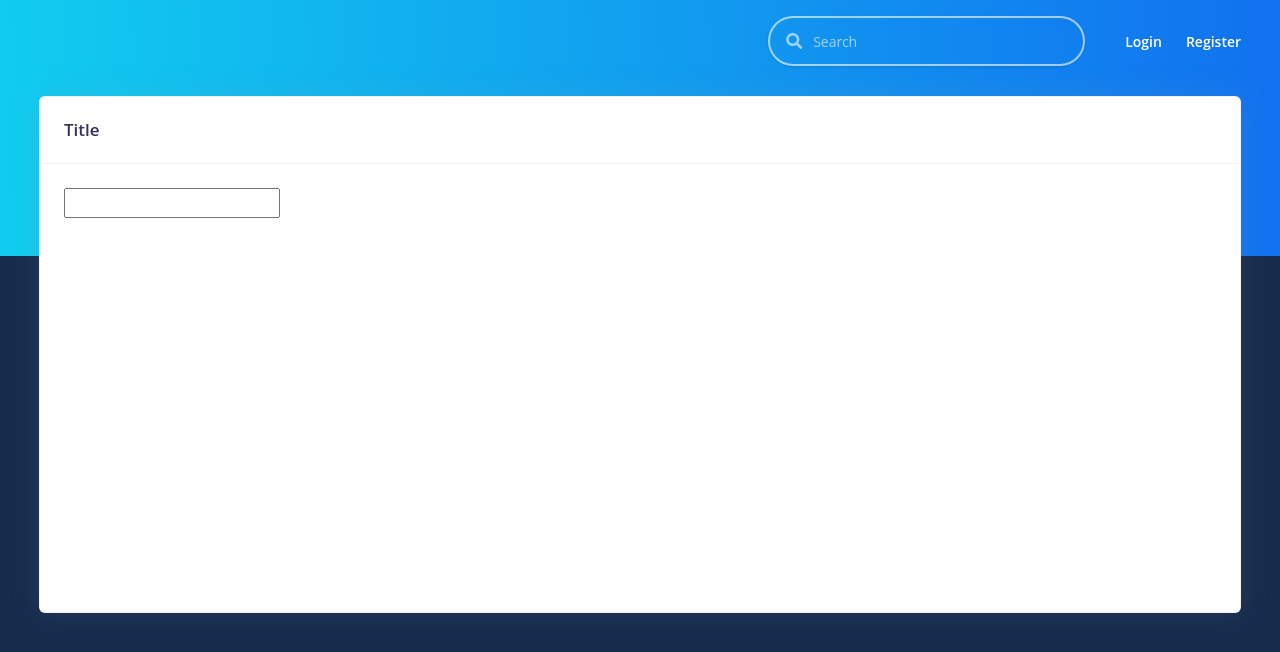
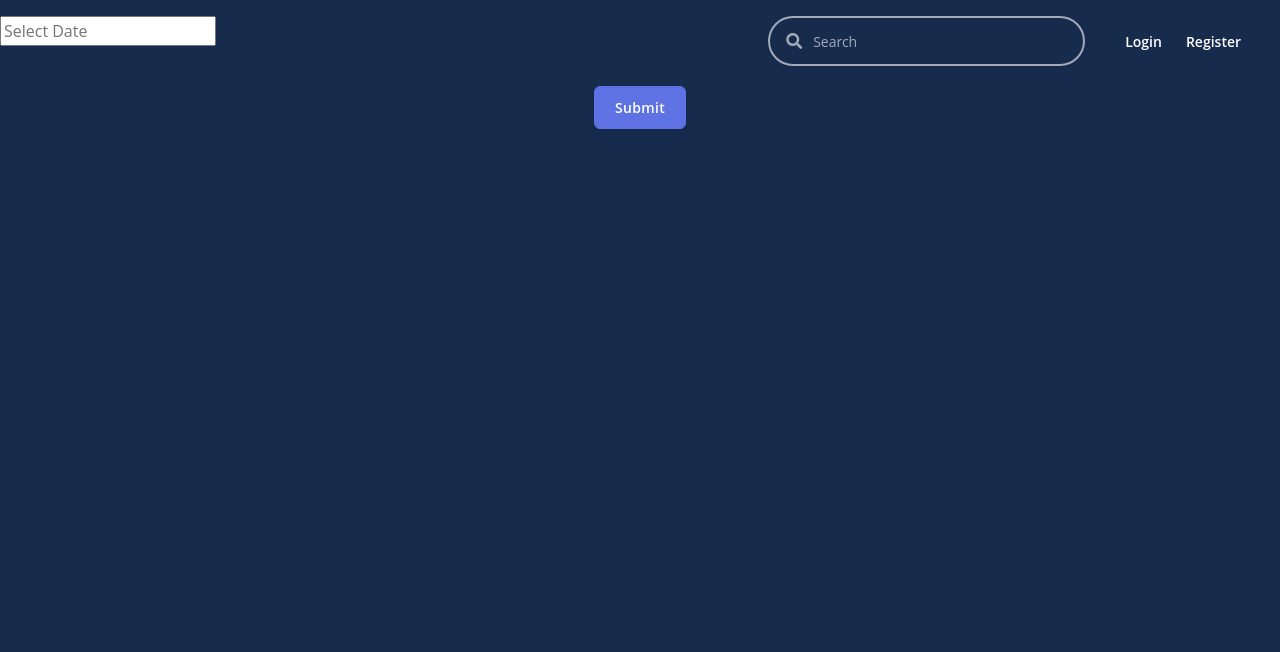
Before and after one commit to randularsw/iRYDE, a React (Create React App) app in the folder web/: page /booking/1 in a window 1280 px wide. Shown: the top 652 px of the page. Built offline with nearby package versions, Linux system fonts and the light colour scheme.

Commit message:
started to create booking form

```diff
--- a/web/src/components/booking/serviceProviderBooking.jsx
+++ b/web/src/components/booking/serviceProviderBooking.jsx
@@ -20,38 +20,79 @@ import { addDays, subDays } from "date-fns";
 
 const ServiceProviderBooking = () => {
   const [startDate, setStartDate] = useState(null);
+  const [available, setAvailable] = useState(false);
+  const times = ["8.00 AM", "10.00 AM", "2.00 PM"];
+
+  const onChange = (date) => {
+    setStartDate(date);
+    const a = true;
+    setAvailable(a);
+  };
+
   console.log(startDate);
   return (
-    <>
-      <Header />
-      <Container className=" mt--9" fluid>
-        {/* Table */}
-        <Row>
-          <div className=" col">
-            <Card className=" shadow">
-              <CardHeader className=" bg-transparent">
-                <h3 className=" mb-0">Title</h3>
-              </CardHeader>
-              <CardBody>
-                <div style={{ minHeight: 400 }}>
+
+    <div >
     {/* Page Content */}
+
+    <Form role="form" >
+      <FormGroup className="mb-3">
+        <InputGroup className="input-group-alternative">
+
+        </InputGroup>
+
+      </FormGroup>
+
+      <FormGroup className="mb-3">
         <DatePicker
         selected={startDate}
-                    onChange={(date) => setStartDate(date)}
+        onChange={onChange}
         minDate={new Date()}
         excludeDates={[
           subDays(new Date(), -9),
           subDays(new Date(), -5),
         ]}
         showDisabledMonthNavigation
+        placeholderText="Select Date"
       />
+      </FormGroup>
+      <FormGroup className="mb-3">
+
+      </FormGroup>
+      <div className="text-center">
+        <Button className="my-4" color="primary" type="submit" >
+          Submit
+        </Button>
       </div>
-              </CardBody>
-            </Card>
+    </Form>
+
+    <Row>
+
+    </Row>
+    <Row>
+      {available === true ? (
+        <div
+          className="btn-group"
+          role="group"
+          aria-label="Basic example"
+        >
+          <div>
+            <Row className="m-2">
+              <p>Available Times</p>
+            </Row>
+            <Row className="m-1">
+              {times.map((t) => (
+                <Button key={t}>{t}</Button>
+              ))}
+            </Row>
           </div>
+        </div>
+      ) : (
+        console.log("false")
+      )}
     </Row>
-      </Container>
-    </>
+  </div>
+
   );
 };
 
--- a/web/src/components/booking/serviceProviderDetails.jsx
+++ b/web/src/components/booking/serviceProviderDetails.jsx
@@ -6,6 +6,14 @@ import {
   CardBody,
   Container,
   Button,
+  FormGroup,
+  Form,
+  Input,
+  InputGroupAddon,
+  InputGroupText,
+  InputGroup,
+  Modal,
+  Col,
   UncontrolledCollapse,
 } from "reactstrap";
 import Header from "../shared/header";
@@ -14,12 +22,19 @@ import { Rating } from "@material-ui/lab";
 import { Link } from "react-router-dom";
 import { getUser } from "services/userService";
 import { getServices } from "services/serviceService";
+import ServiceProviderBooking from "./serviceProviderBooking";
+import { UserContext } from "core/userContext";
+import { getVehicle } from "services/vehicleService";
+import { getVehicles } from "services/vehicleService";
 
 class serviceProviderDetails extends Component {
+  static contextType = UserContext;
   state = {
     defaultModal: false,
     details: {},
     services: [],
+    formModal: false,
+    vehicles: [],
   };
 
   toggleModal = (state) => {
@@ -33,6 +48,9 @@ class serviceProviderDetails extends Component {
       const { data: details } = await getUser(this.props.match.params.id);
       const { data: services } = await getServices();
       this.setState({ details, services });
+      const userData = await this.context.currentUser();
+      const { data: vehicles } = await getVehicles(userData.user?._id);
+      this.setState({ vehicles });
     } catch (err) {
       console.log("Error", err);
     }
@@ -84,9 +102,35 @@ class serviceProviderDetails extends Component {
                             />
                           </div>
                           <div className="col m-0 p-0">
-                            <Button size="sm" color="primary" onClick={this.onBooking}>
+                            {/* <Button size="sm" color="primary" onClick={this.onBooking}>
+                              Book Now
+                            </Button> */}
+                            <Button
+                              size="sm"
+                              color="primary"
+                              onClick={() => this.toggleModal("formModal")}
+                            >
                               Book Now
                             </Button>
+                            <Modal
+                              className="modal-dialog-centered"
+                              size="sm"
+                              isOpen={this.state.formModal}
+                              toggle={() => this.toggleModal("formModal")}
+                            >
+                              <div className="modal-body p-0">
+                                <Card className="bg-secondary shadow border-0">
+                                  <CardHeader className="bg-transparent">
+                                    Online Service Booking
+                                  </CardHeader>
+                                  <CardBody className="px-lg-5 py-lg-5">
+                                   <ServiceProviderBooking
+
+                                   />
+                                  </CardBody>
+                                </Card>
+                              </div>
+                            </Modal>
                           </div>
                         </div>
                       </div>
@@ -96,52 +140,11 @@ class serviceProviderDetails extends Component {
                       <div className="ml-4">
                         {this.state.services.map((s) => (
                           <p key={s._id}>
-                            <Link className="text-gray" >
-                              {s.servicename}
-                            </Link>
+                            <Link className="text-gray">{s.servicename}</Link>
                           </p>
                         ))}
                       </div>
                     </div>
-
-                    {/*
-                    <div className="col-5">
-                      <div className="mb-2">
-                        <img
-                          src={this.state.profileImage}
-                          style={{ width: 520, height: 300 }}
-                        />
-                      </div>
-                      <div className="">
-                        <Button
-                          block
-                          color="default"
-                          size="lg"
-                          type="button"
-                          onClick={this.onBooking}
-                        >
-                          Book Now
-                        </Button>
-                      </div>
-                      <div className="mt-2">
-                        <Row>
-                          <div className="col-8">
-                            <Rating
-                              name="half-rating"
-                              defaultValue={2.5}
-                              precision={0.5}
-                              size="large"
-                              readOnly
-                            />
-                          </div>
-                          <div className="col">
-                            <a href="#">Show Reviews</a>
-                          </div>
-                        </Row>
-                      </div>
-                    </div>
-                    <div className="col"></div>
-                     */}
                   </div>
                 </CardBody>
               </Card>
```
Lines whose indentation alone changed are shown as unchanged.
